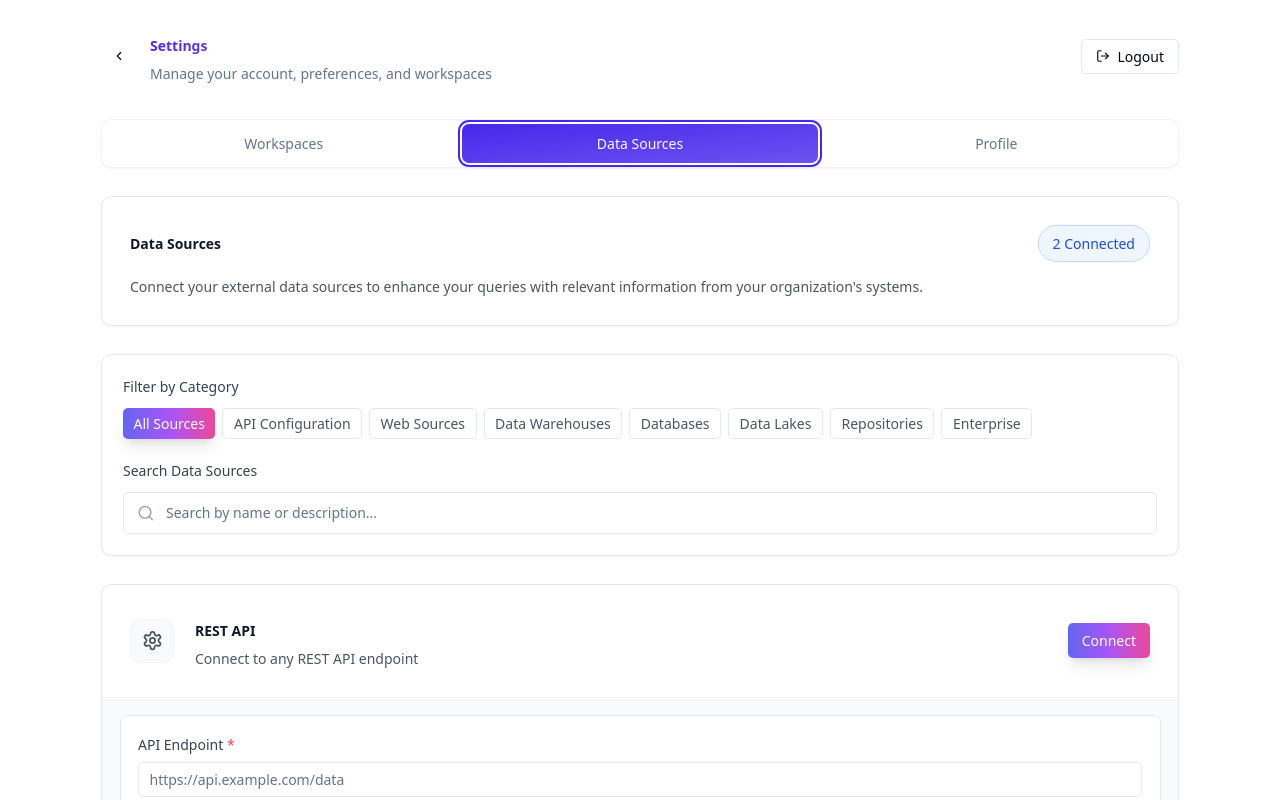
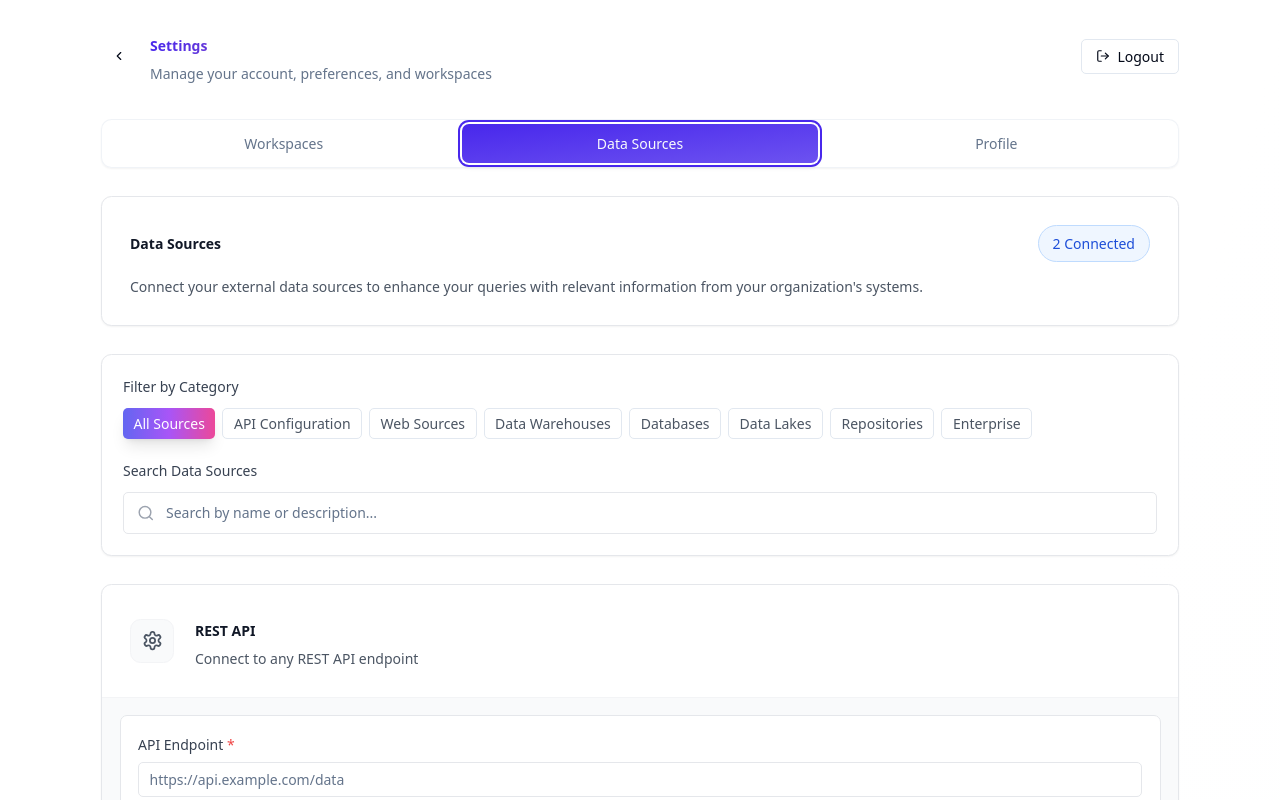
Before and after one commit to ismav-111/enplify-2, a React (Vite) app: page /settings in a window 1280 px wide. Both pictures are taken after a click on the tab "Data Sources". Shown: the top 800 px of the page. Built offline with nearby package versions, Linux system fonts and the light colour scheme.

Commit message:
Fix: Conditionally render connect button

```diff
--- a/src/components/settings/DataSourceSettings.tsx
+++ b/src/components/settings/DataSourceSettings.tsx
@@ -1119,7 +1119,7 @@ const DataSourceSettings = () => {
                     <Loader2 className="h-4 w-4 mr-2 animate-spin inline" />
                     Connecting...
                   </Badge>
-                ) : (
+                ) : expandedSource !== source.id ? (
                   <Button
                     onClick={() => {
                       // If source has fields or needs OAuth dialog, expand first
@@ -1136,7 +1136,7 @@ const DataSourceSettings = () => {
                   >
                     Connect
                   </Button>
-                )}
+                ) : null}
               </div>
             </div>
 
```
